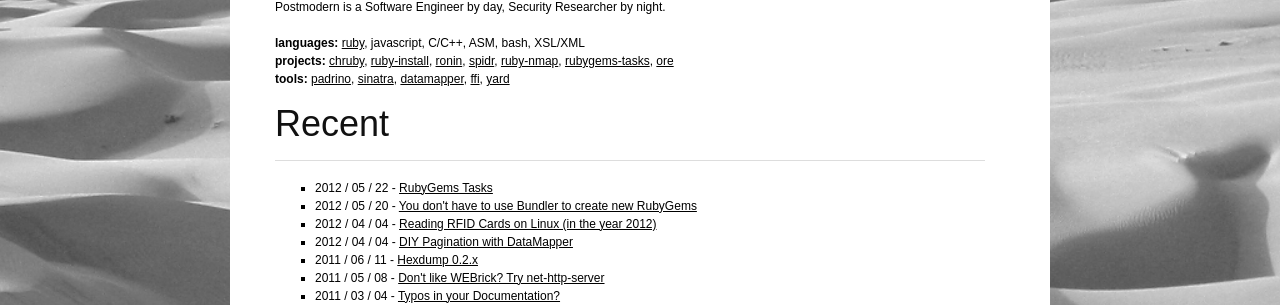
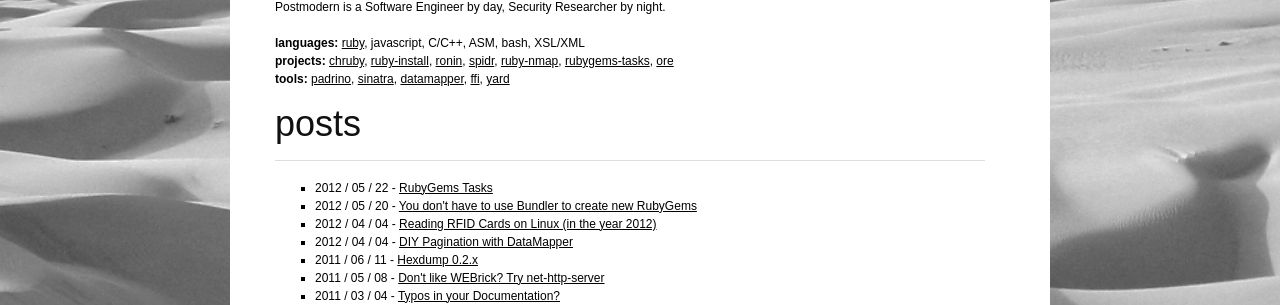
Before and after one commit to postmodern/postmodern.github.io, a Jekyll site: the page built from index.html, in a window 1280 px wide. Shown: the part 248-553 px from the top of the page. Built offline with Jekyll 4.4.1, drawn with Linux system fonts in a browser that asks for light colours.

Commit message:
Renamed title.

```diff
--- a/index.html
+++ b/index.html
@@ -4,7 +4,7 @@ layout: default
 
 {% include about.html %}
 
-<h1>Recent</h1>
+<h1>posts</h1>
 <hr />
 
 <ul id="recent-posts">
```
